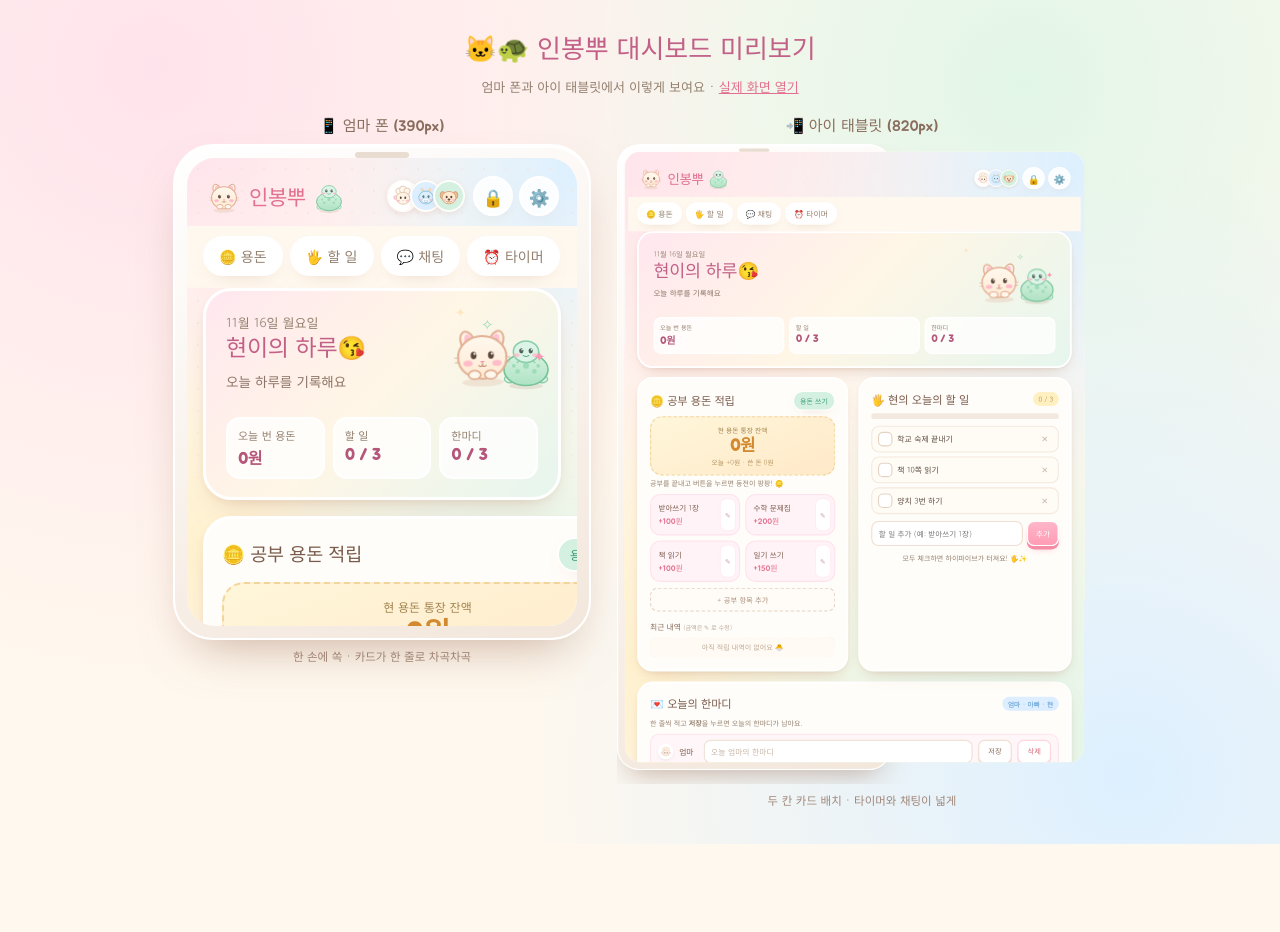
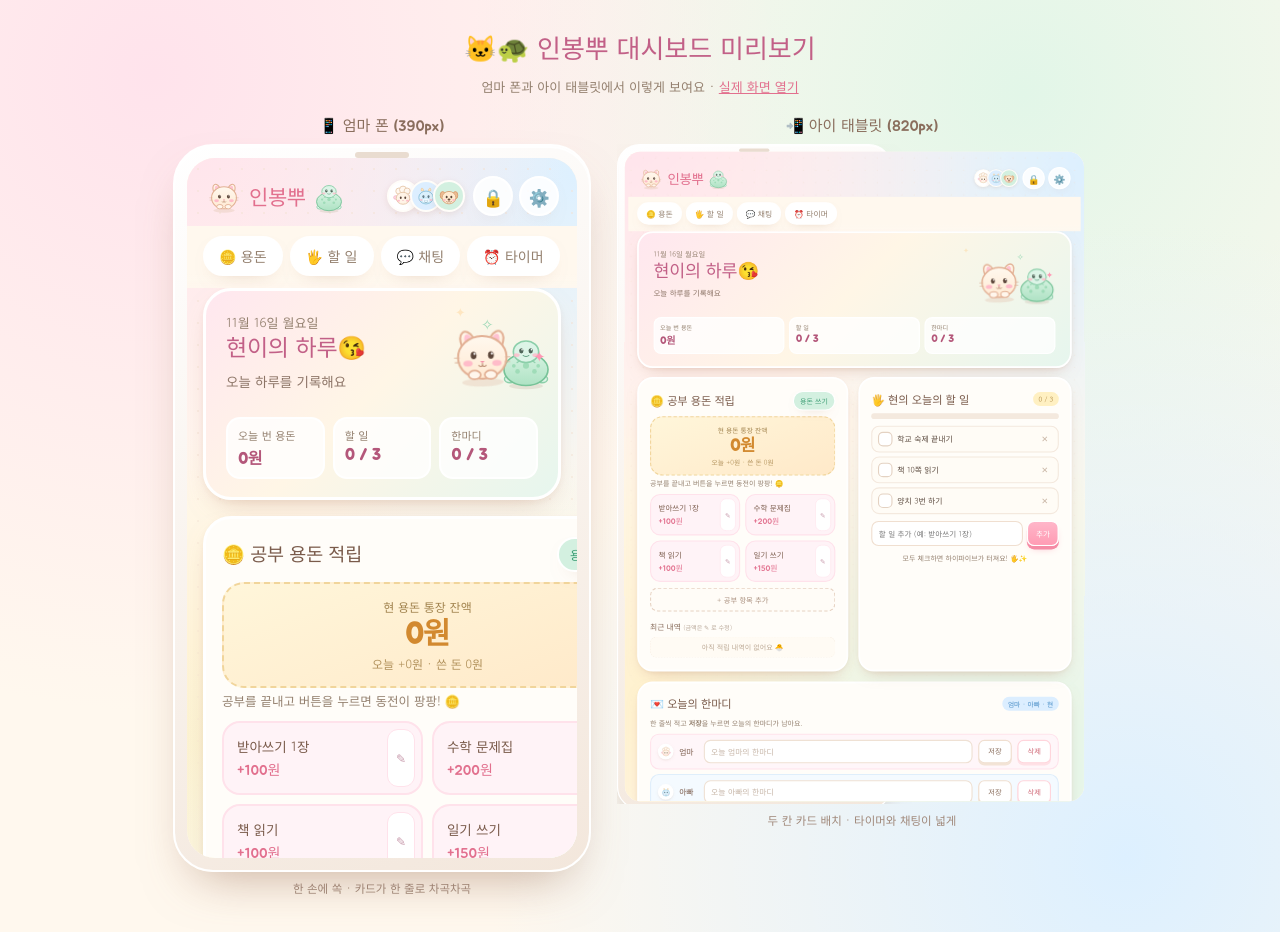
Before and after one commit to sub505355-crypto/family-dashboard, a plain HTML site: page preview.html in a window 1280 px wide. Before the commit the page ends 844 px from the top, so only its background shows below. Drawn offline with Linux system fonts and the light colour scheme; no server answers.

Commit message:
미리보기 높이 조정

```diff
--- a/preview.html
+++ b/preview.html
@@ -33,13 +33,13 @@
     content: ""; position: absolute; left: 50%; top: 6px; transform: translateX(-50%);
     width: 54px; height: 6px; border-radius: 99px; background: #E9DCD0;
   }
-  .phone .screen { width: 390px; height: 468px; }
-  .tablet .screen { width: 820px; height: 1090px; }
+  .phone .screen { width: 390px; height: 700px; }
+  .tablet .screen { width: 820px; height: 1160px; }
   .screen { border: 0; border-radius: 28px; background: #FFF8EE; display: block; }
   .phone .frame { transform: none; }
   .tablet .frame { transform: scale(.56); transform-origin: top left; }
   .phone .fit { width: auto; height: auto; overflow: visible; }
-  .tablet .fit { width: 490px; height: 640px; overflow: hidden; }
+  .tablet .fit { width: 490px; height: 660px; overflow: hidden; }
   .note { font-size: 11.5px; color: #A0887A; margin-top: 8px; }
   a { color: #E2708E; }
 </style>
```
